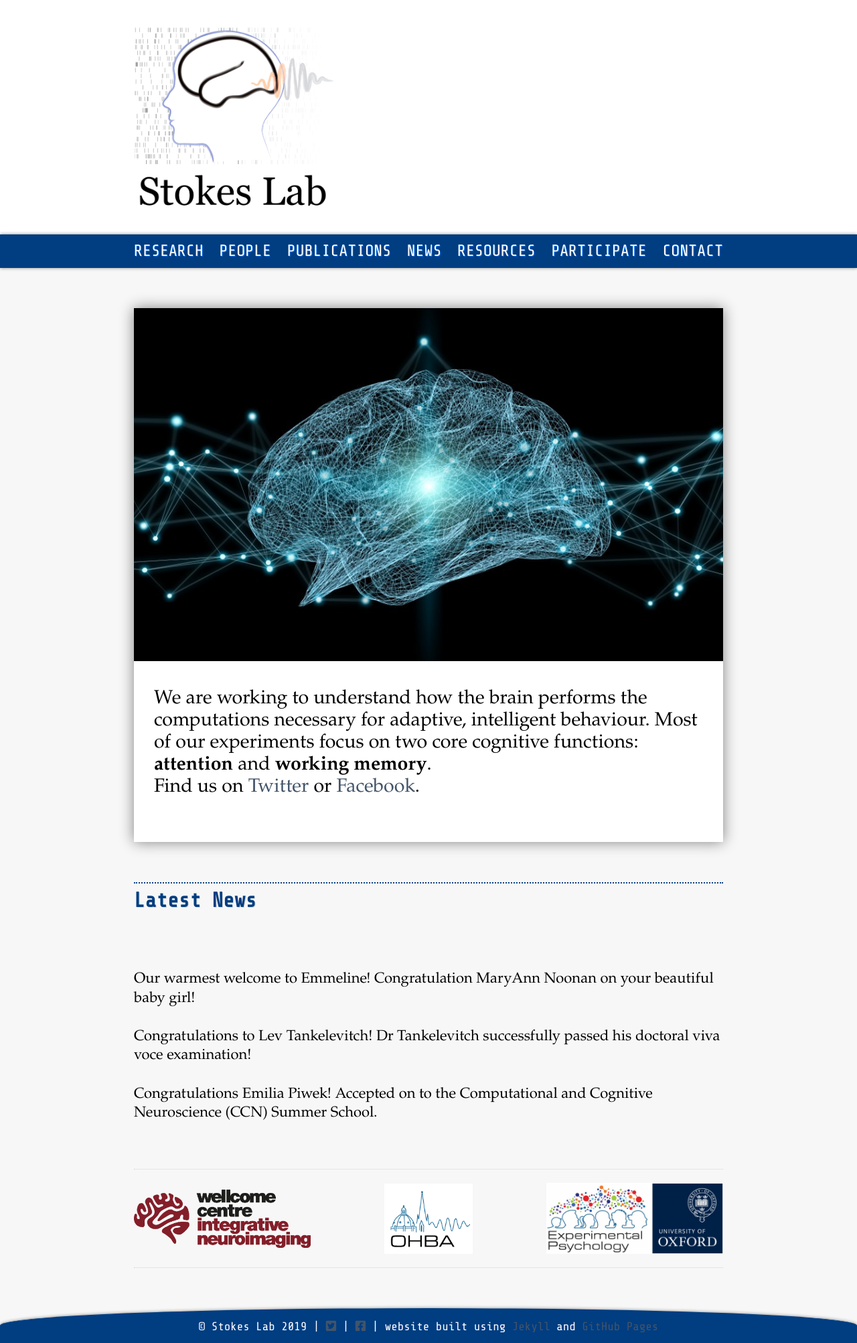
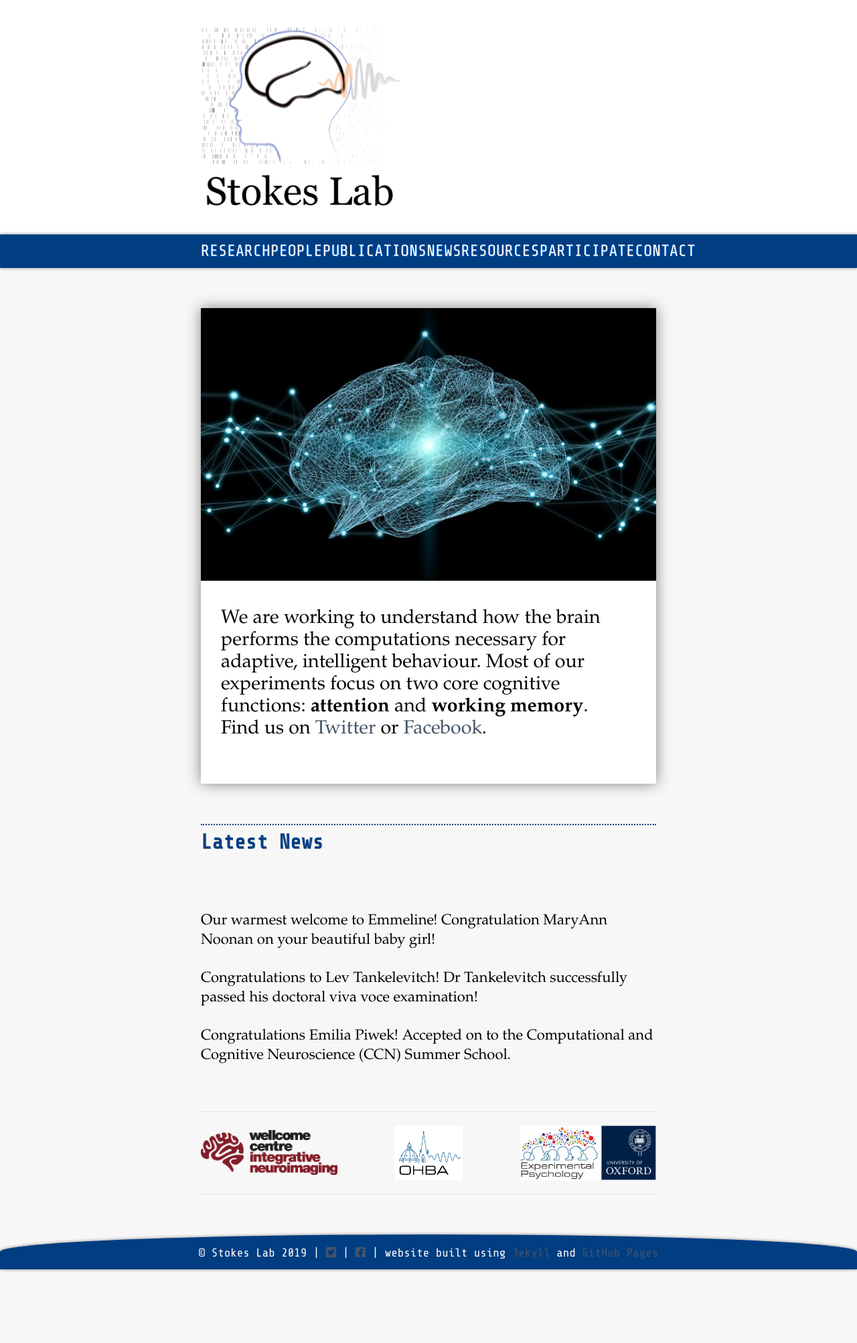
Before and after one commit to stokeslab/stokeslab.github.io, a Jekyll site: the page built from index.html, in a window 1280 px wide. Shown: the whole page at 67% size. Built offline with Jekyll 4.4.1, drawn with Linux system fonts in a browser that asks for light colours; nearby versions of some CDN libraries; some web fonts are replaced.

Commit message:
Update _layout.scss

```diff
--- a/_sass/_layout.scss
+++ b/_sass/_layout.scss
@@ -1,5 +1,5 @@
 
-$content-width-max: 1000px;
+$content-width-max: 800px;
 $spacing-unit: 60px;
 $spacing-unit-small: 6vw;
 
@@ -64,10 +64,10 @@
 $pop-color: #003D81; /*#002147;*/ /*#0058bd;*/
 
 // Width of the content area
-$content-width:    1000px;
+$content-width:    800px;
 
 $on-palm:          600px !default;
-$on-laptop:        1000px !default;
+$on-laptop:        800px !default;
 
 $on-medium:        $on-palm !default;
 $on-large:         $on-laptop !default;
```
